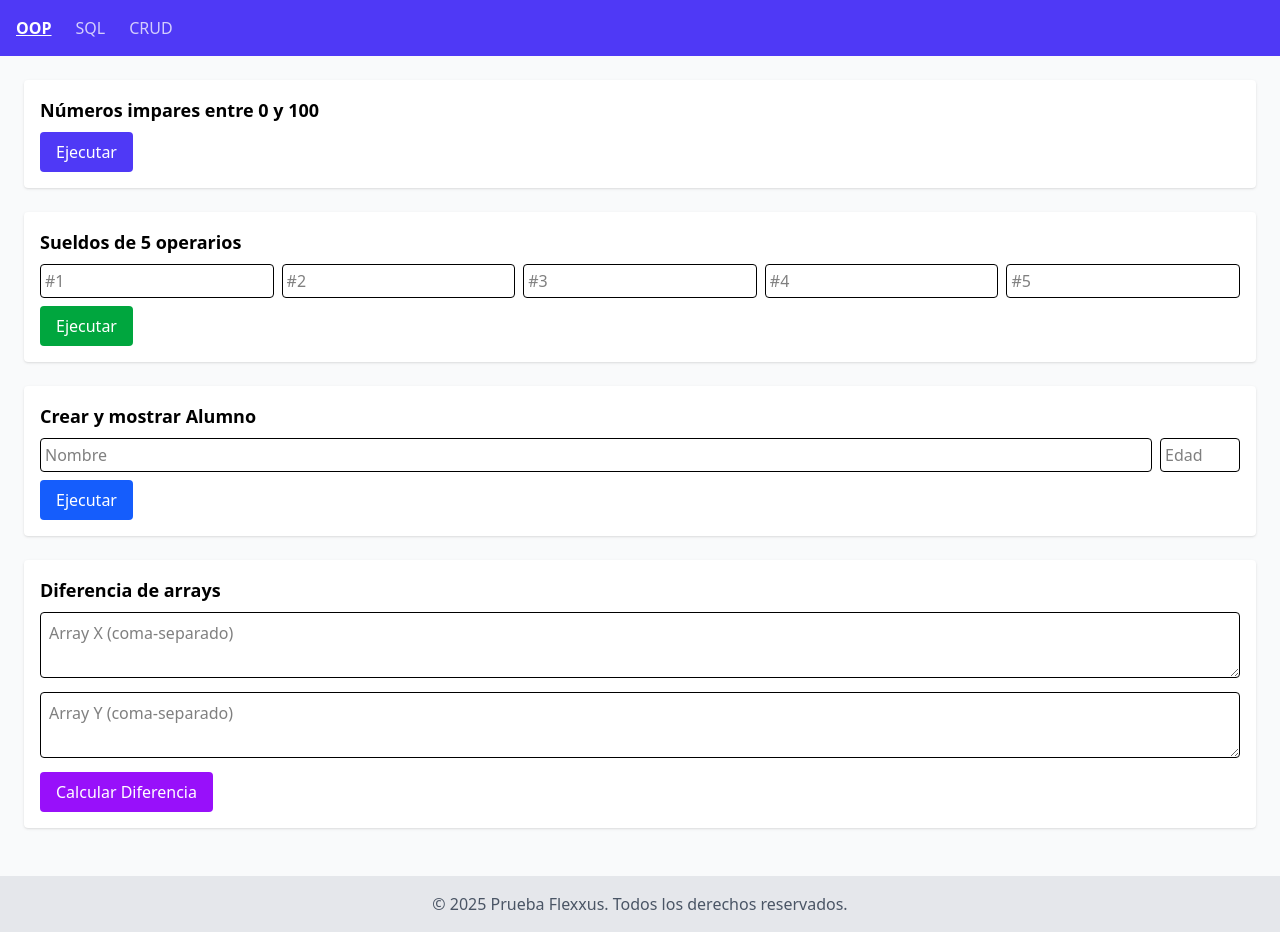
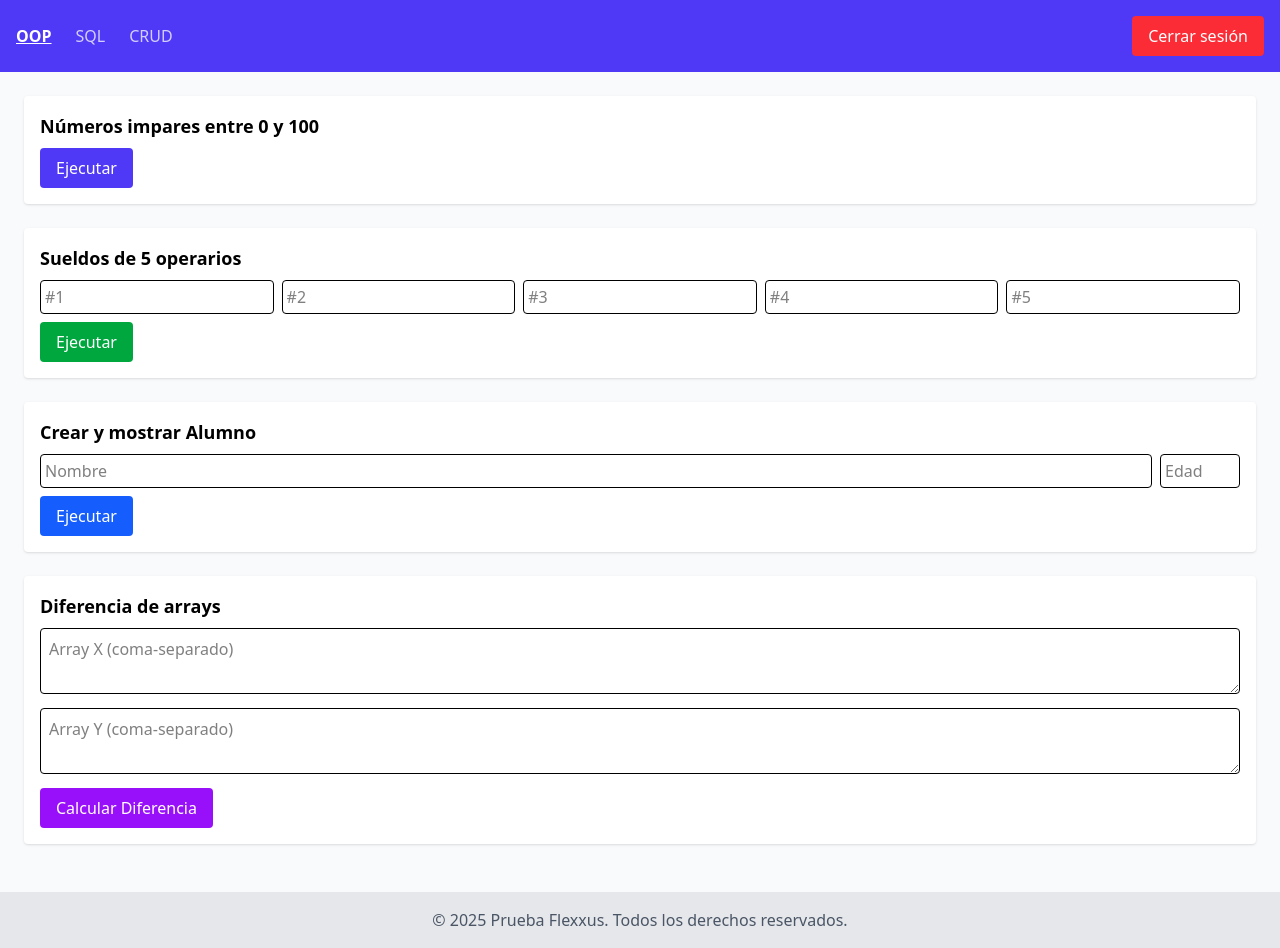
Before and after one commit to juanpjacobi/prueba-flexxus-frontend, a React (Vite) app: page /oop in a window 1280 px wide. Built offline with nearby package versions, Linux system fonts and the light colour scheme; sample sign-in values are in the browser's storage.

Commit message:
Check auth

```diff
--- /dev/null
+++ b/src/components/auth/RequireAuth.tsx
@@ -0,0 +1,13 @@
+import  { JSX } from 'react';
+import { Navigate, useLocation } from 'react-router-dom';
+
+export default function RequireAuth({ children }: { children: JSX.Element }) {
+  const token = localStorage.getItem('token');
+  const location = useLocation();
+
+  if (!token) {
+    return <Navigate to="/login" state={{ from: location }} replace />;
+  }
+
+  return children;
+}
--- /dev/null
+++ b/src/components/auth/RequireNoAuth.tsx
@@ -0,0 +1,10 @@
+import  { JSX } from 'react';
+import { Navigate } from 'react-router-dom';
+
+export default function RequireNoAuth({ children }: { children: JSX.Element }) {
+  const token = localStorage.getItem('token');
+  if (token) {
+    return <Navigate to="/oop" replace />;
+  }
+  return children;
+}
--- a/src/components/shared/NavBar.tsx
+++ b/src/components/shared/NavBar.tsx
@@ -1,13 +1,26 @@
-import { NavLink } from "react-router-dom"
+import React from "react";
+import { NavLink, useNavigate } from "react-router-dom";
 
 export const NavBar = () => {
+  const navigate = useNavigate();
+
+  const handleLogout = () => {
+    // Remove token and any user data
+    localStorage.removeItem("token");
+    // Redirect to login
+    navigate("/login", { replace: true });
+  };
+
   return (
     <header className="bg-indigo-600 text-white p-4">
-    <nav className="container mx-auto flex space-x-6">
+      <nav className="container mx-auto flex items-center justify-between">
+        <div className="flex space-x-6">
           <NavLink
             to="/oop"
             className={({ isActive }) =>
-          isActive ? 'font-semibold underline' : 'opacity-75 hover:opacity-100'
+              isActive
+                ? "font-semibold underline"
+                : "opacity-75 hover:opacity-100"
             }
           >
             OOP
@@ -15,7 +28,9 @@ export const NavBar = () => {
           <NavLink
             to="/sql"
             className={({ isActive }) =>
-          isActive ? 'font-semibold underline' : 'opacity-75 hover:opacity-100'
+              isActive
+                ? "font-semibold underline"
+                : "opacity-75 hover:opacity-100"
             }
           >
             SQL
@@ -23,12 +38,21 @@ export const NavBar = () => {
           <NavLink
             to="/crud"
             className={({ isActive }) =>
-          isActive ? 'font-semibold underline' : 'opacity-75 hover:opacity-100'
+              isActive
+                ? "font-semibold underline"
+                : "opacity-75 hover:opacity-100"
             }
           >
             CRUD
           </NavLink>
+        </div>
+        <button
+          onClick={handleLogout}
+          className="ml-auto bg-red-500 hover:bg-red-600 text-white px-4 py-2 rounded"
+        >
+          Cerrar sesión
+        </button>
       </nav>
     </header>
-  )
-}
+  );
+};
--- a/src/routes/AppRoutes.tsx
+++ b/src/routes/AppRoutes.tsx
@@ -1,17 +1,37 @@
-import React from 'react';
-import { Routes, Route, Navigate } from 'react-router-dom';
-import OOPSection from '../pages/OOPSection';
-import SQLSection from '../pages/SQLSection';
-import CRUDSection from '../pages/CRUDSection';
-import Login from '../pages/Login';
-import Layout from '../components/shared/Layout';
+import React from "react";
+import { Routes, Route, Navigate } from "react-router-dom";
+
+import Login from "../pages/Login";
+import OOPSection from "../pages/OOPSection";
+import SQLSection from "../pages/SQLSection";
+import CRUDSection from "../pages/CRUDSection";
+import RequireNoAuth from "../components/auth/RequireNoAuth";
+import RequireAuth from "../components/auth/RequireAuth";
+import Layout from "../components/shared/Layout";
 
 export default function AppRoutes() {
   return (
     <Routes>
-      <Route path="/login" element={<Login />} />
-      <Route path="/" element={<Layout />}>
-        <Route index element={<Navigate to="/login" replace />} />
+      {/* Public route */}
+      <Route
+        path="/login"
+        element={
+          <RequireNoAuth>
+            <Login />
+          </RequireNoAuth>
+        }
+      />
+
+      {/* Protected routes */}
+      <Route
+        path="/*"
+        element={
+          <RequireAuth>
+            <Layout />
+          </RequireAuth>
+        }
+      >
+        <Route index element={<Navigate to="/oop" replace />} />
         <Route path="oop" element={<OOPSection />} />
         <Route path="sql" element={<SQLSection />} />
         <Route path="crud" element={<CRUDSection />} />
```
Lines whose indentation alone changed are shown as unchanged.
